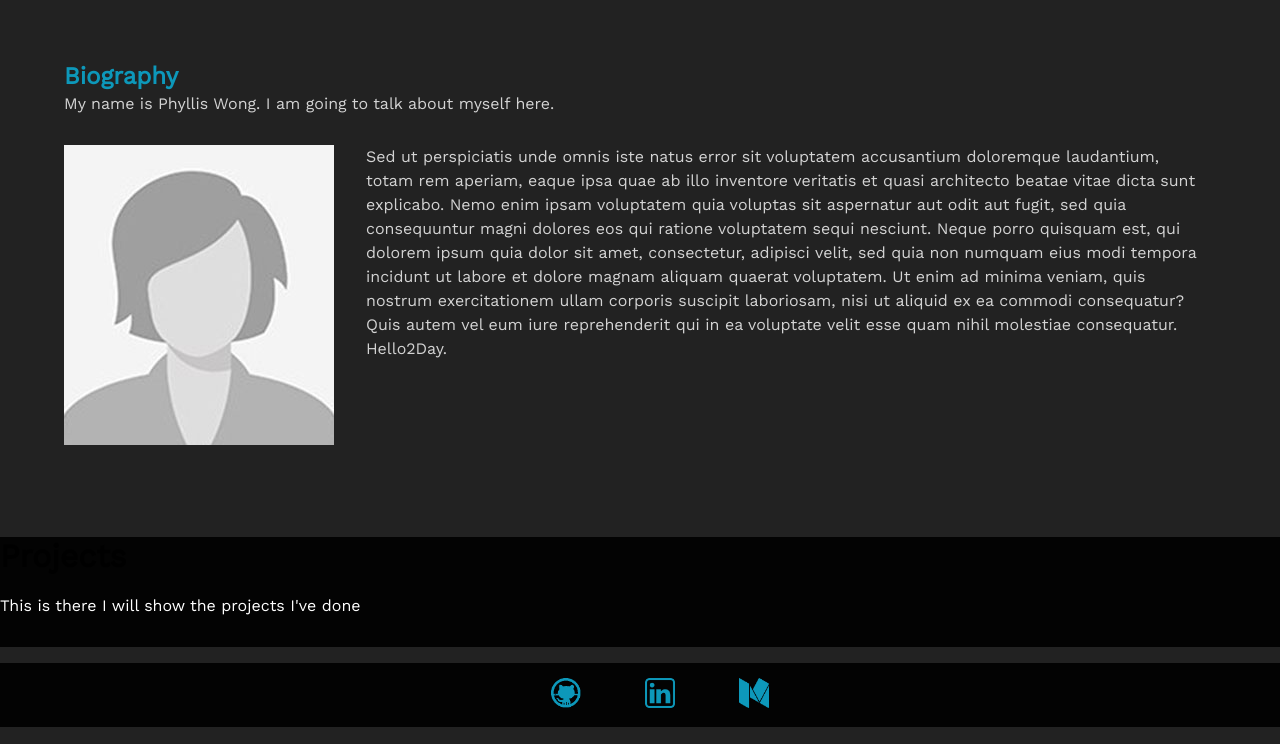
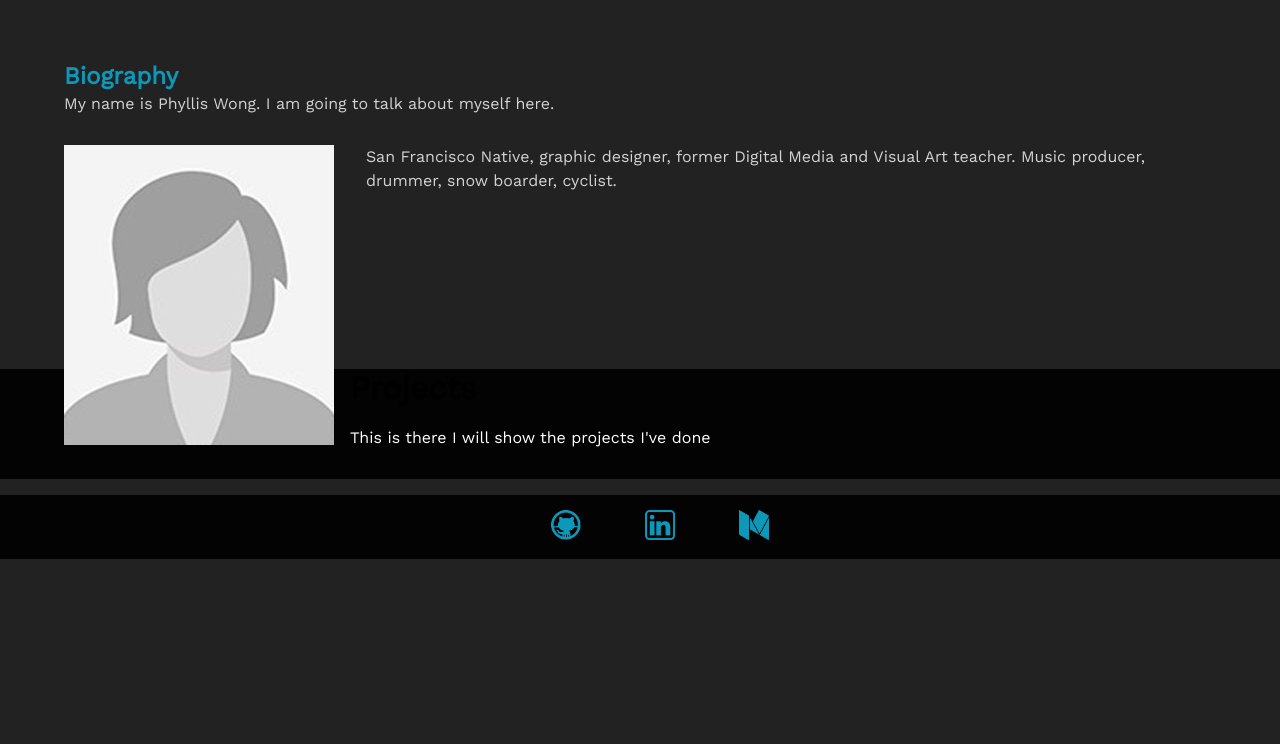
Before and after one commit to PhyllisWong/Portfolio, a website: page index.html in a window 1280 px wide. Shown: the part 764-1508 px from the top of the page. After the commit the page ends 1340 px from the top, so only its background shows below. Drawn offline with nearby package versions, Linux system fonts and the light colour scheme.

Commit message:
Remove lorum ipsom to add the topics I will discuss in my About section.

```diff
--- a/index.html
+++ b/index.html
@@ -46,14 +46,8 @@
         <img src="img/profile-img-placeholder.jpg">
 
         <p>
-          Sed ut perspiciatis unde omnis iste natus error sit voluptatem accusantium doloremque laudantium, totam rem
-          aperiam, eaque ipsa quae ab illo inventore veritatis et quasi architecto beatae vitae dicta sunt explicabo.
-          Nemo enim ipsam voluptatem quia voluptas sit aspernatur aut odit aut fugit, sed quia consequuntur magni dolores
-          eos qui ratione voluptatem sequi nesciunt. Neque porro quisquam est, qui dolorem ipsum quia dolor sit amet,
-          consectetur, adipisci velit, sed quia non numquam eius modi tempora incidunt ut labore et dolore magnam aliquam
-          quaerat voluptatem. Ut enim ad minima veniam, quis nostrum exercitationem ullam corporis suscipit laboriosam,
-          nisi ut aliquid ex ea commodi consequatur? Quis autem vel eum iure reprehenderit qui in ea voluptate velit esse
-          quam nihil molestiae consequatur. Hello2Day.
+          San Francisco Native, graphic designer, former Digital Media and Visual Art teacher. Music producer,
+          drummer, snow boarder, cyclist.
 
         </p>
       </div>
```
